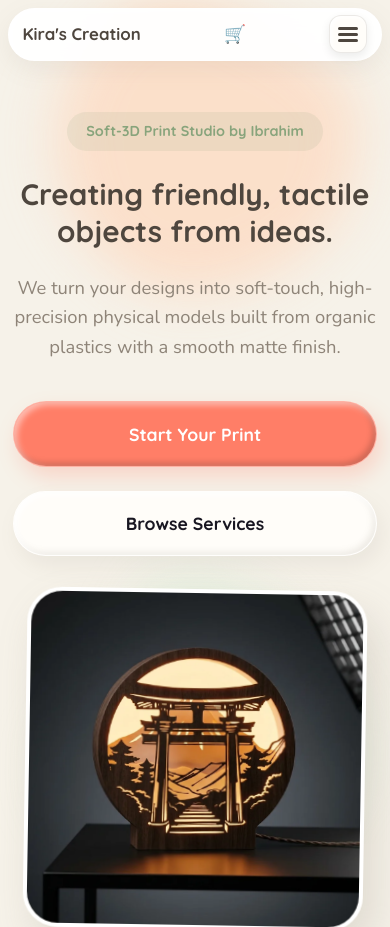
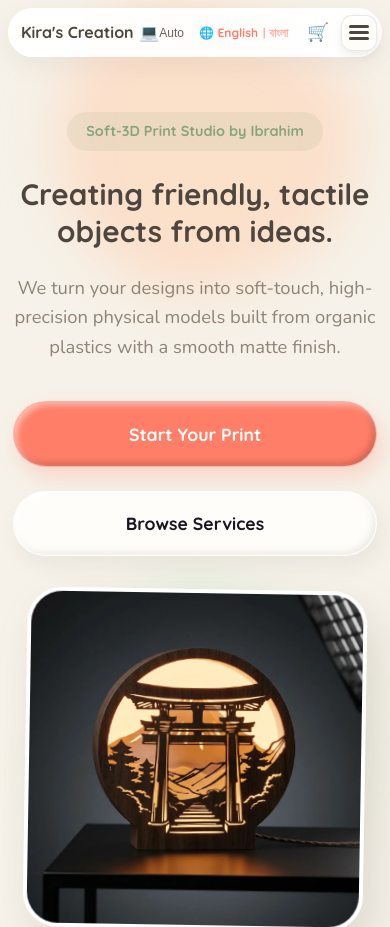
Before and after one commit to Muhammadibrahim543/3d-website, a plain HTML site: page index.html in a window 390 px wide. Shown: the top 927 px of the page. Drawn offline with nearby package versions, Linux system fonts and the light colour scheme; a web font is replaced by a local one.

Commit message:
Balance mobile top bar: show theme/lang/cart as compact icon buttons alongside hamburger menu - not too empty, not too cluttered.

```diff
--- a/css/components.css
+++ b/css/components.css
@@ -326,28 +326,40 @@
 
 @media (max-width: 992px) {
     .main-header { top: 12px; padding: 0 1rem; }
-    .nav-pill { padding: 0.45rem 1rem; border-radius: 35px; }
-    .brand-text { font-size: 1.15rem; white-space: nowrap; }
+    .nav-pill { padding: 0.45rem 1rem; border-radius: 35px; gap: 0; }
+    .brand-text { font-size: 1.1rem; white-space: nowrap; }
+    /* Hide full desktop nav and the CTA link only */
     .desktop-nav,
     .header-cta .clay-btn,
+    .header-cta .header-user-slot { display: none !important; }
+    /* Keep utility icons visible but compact */
+    .header-cta { display: flex; align-items: center; gap: 0.2rem; }
     .header-cta .theme-toggle-btn,
     .header-cta .lang-toggle-btn,
-    .header-cta .header-user-slot { display: none !important; }
-    .mobile-toggle { display: flex !important; width: 40px; height: 40px; border-radius: 14px; flex-shrink: 0; }
+    .header-cta .header-cart-btn { display: inline-flex !important; }
+    .theme-toggle-btn { font-size: 1rem; padding: 0.35rem 0.4rem; }
+    .lang-toggle-btn  { font-size: 0.78rem; padding: 0.35rem 0.5rem; }
+    .header-cart-btn  { font-size: 1rem; padding: 0.35rem 0.4rem; }
+    .mobile-toggle { display: flex !important; width: 38px; height: 38px; border-radius: 12px; flex-shrink: 0; margin-left: 0.2rem; }
 }
 
 /* Mobile Media Queries */
 @media (max-width: 768px) {
     .main-header { top: 8px; padding: 0 0.5rem; }
-    .nav-pill { padding: 0.4rem 0.85rem; border-radius: 30px; }
-    .brand-text { font-size: 1.05rem; white-space: nowrap; }
+    .nav-pill { padding: 0.35rem 0.75rem; border-radius: 28px; }
+    .brand-text { font-size: 1rem; white-space: nowrap; }
     .desktop-nav,
     .header-cta .clay-btn,
+    .header-cta .header-user-slot { display: none !important; }
+    /* Keep utility icons on mobile top bar — fills the space usefully */
+    .header-cta { display: flex; align-items: center; gap: 0.15rem; }
     .header-cta .theme-toggle-btn,
     .header-cta .lang-toggle-btn,
-    .header-cta .header-user-slot { display: none !important; }
-    .header-cta { display: flex; align-items: center; gap: 0.35rem; }
-    .mobile-toggle { display: flex !important; width: 38px; height: 38px; border-radius: 12px; flex-shrink: 0; }
+    .header-cta .header-cart-btn { display: inline-flex !important; }
+    .theme-toggle-btn { font-size: 1rem; padding: 0.3rem 0.35rem; }
+    .lang-toggle-btn  { font-size: 0.75rem; padding: 0.3rem 0.45rem; }
+    .header-cart-btn  { font-size: 1rem; padding: 0.3rem 0.35rem; }
+    .mobile-toggle { display: flex !important; width: 36px; height: 36px; border-radius: 11px; flex-shrink: 0; margin-left: 0.1rem; }
     .clay-card { padding: 1.5rem; border-radius: 22px; }
     .main-footer { padding: 3rem 1.5rem 2rem; border-top-left-radius: 40px; border-top-right-radius: 40px; }
     .footer-grid { grid-template-columns: 1fr; gap: 2rem; margin-bottom: 2.5rem; }
--- a/index.html
+++ b/index.html
@@ -19,7 +19,7 @@
     <link href="https://fonts.googleapis.com/css2?family=Anek+Bangla:wght@500;700&family=Hind+Siliguri:wght@400;500;600;700&family=Nunito:wght@400;600;700&family=Quicksand:wght@500;700&display=swap" rel="stylesheet">
 
     <link rel="stylesheet" href="css/base.css?v=3.0">
-    <link rel="stylesheet" href="css/components.css?v=3.2">
+    <link rel="stylesheet" href="css/components.css?v=3.3">
     <link rel="stylesheet" href="css/animations.css?v=3.0">
     <link rel="stylesheet" href="css/pages.css?v=3.0">
 </head>
```
Also changed, not shown: about.html (+1 -1 lines), account.html (+1 -1 lines), admin.html (+1 -1 lines), contact.html (+1 -1 lines), customize.html (+1 -1 lines), materials.html (+1 -1 lines), portfolio.html (+1 -1 lines), pricing.html (+1 -1 lines), services.html (+1 -1 lines).
